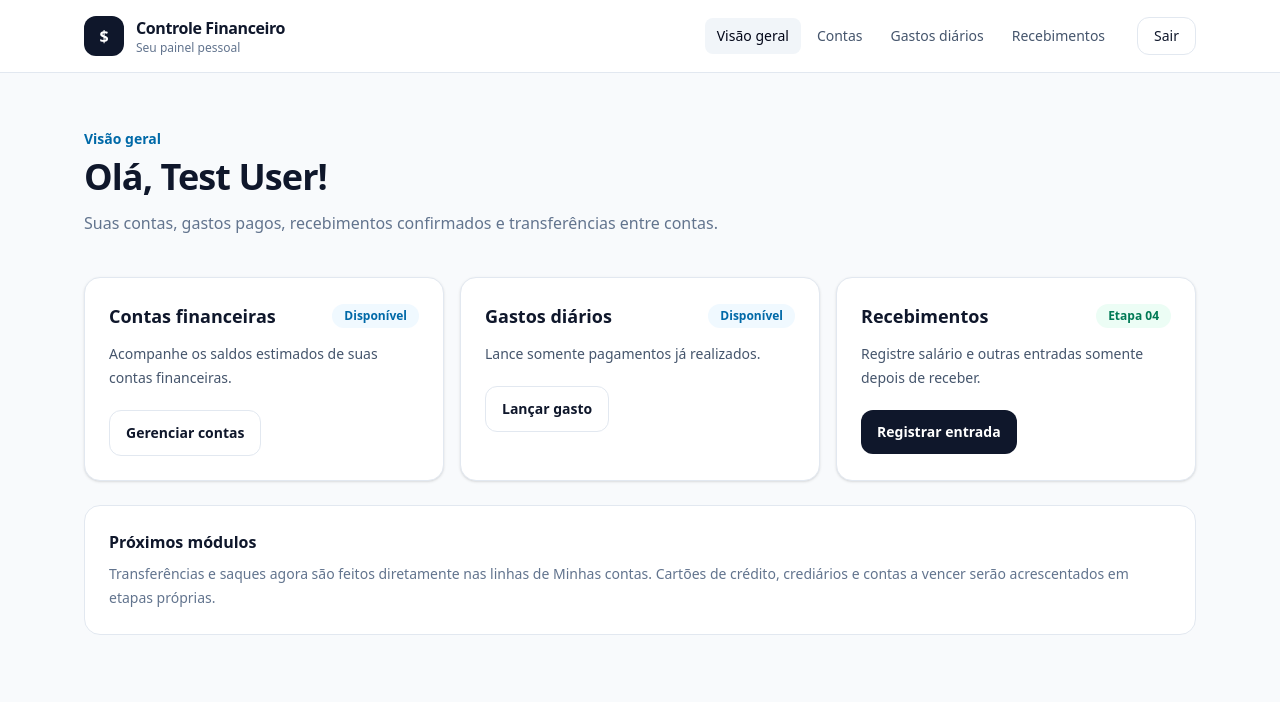
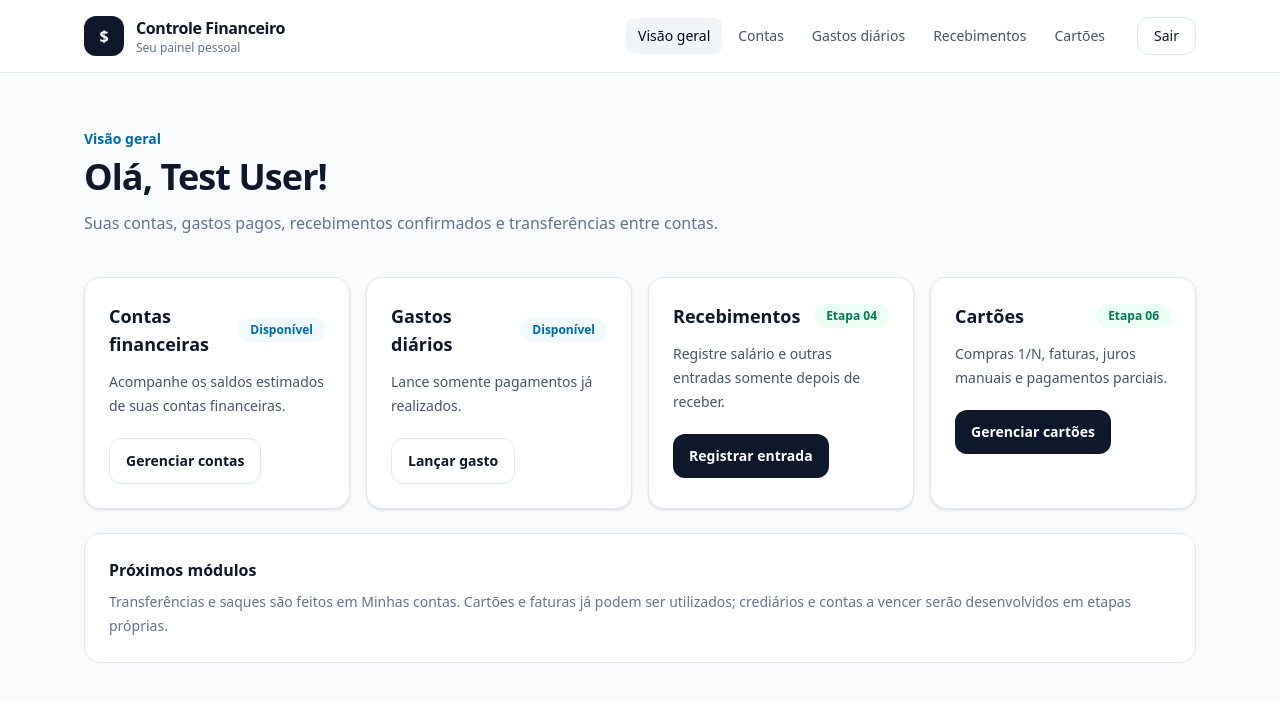
Before and after one commit to jrgviana/controle-financeiro, a Laravel app: page /dashboard in a window 1280 px wide. Shown: the top 702 px of the page. Run offline with Laravel 12, Linux system fonts and the light colour scheme; a user stored in the database is signed in; data comes from the database, SQL or seed files in the repository; style sheets or scripts are compiled from the project's sources; parts of the project's set-up code (start-up, migrations or seed data) failed here and were passed over; some libraries are stand-ins or nearby versions.

Commit message:
Integra cartões ao menu e desconta pagamentos de fatura dos saldos bancários

```diff
--- a/app/Livewire/FinancialAccounts.php
+++ b/app/Livewire/FinancialAccounts.php
@@ -282,6 +282,7 @@ class FinancialAccounts extends Component
             ->withSum('receivedIncomes as income_received', 'amount')
             ->withSum('incomingTransfers as transfers_received', 'amount')
             ->withSum('outgoingTransfers as transfers_sent', 'amount')
+            ->withSum('creditCardPayments as card_payments', 'amount')
             ->get();
 
         $activeAccounts = $accounts->where('active', true);
--- a/app/Models/FinancialAccount.php
+++ b/app/Models/FinancialAccount.php
@@ -45,6 +45,11 @@ class FinancialAccount extends Model
         return $this->hasMany(AccountTransfer::class, 'from_account_id');
     }
 
+    public function creditCardPayments(): HasMany
+    {
+        return $this->hasMany(CreditCardInvoicePayment::class);
+    }
+
     public function user(): BelongsTo
     {
         return $this->belongsTo(User::class);
--- a/app/Support/FinancialBalance.php
+++ b/app/Support/FinancialBalance.php
@@ -35,7 +35,8 @@ class FinancialBalance
             + self::cents($account->income_received ?? 0)
             + self::cents($account->transfers_received ?? 0)
             - self::cents($account->expenses_paid ?? 0)
-            - self::cents($account->transfers_sent ?? 0);
+            - self::cents($account->transfers_sent ?? 0)
+            - self::cents($account->card_payments ?? 0);
     }
 
     /**
@@ -48,6 +49,7 @@ class FinancialBalance
             + self::cents($account->receivedIncomes()->sum('amount'))
             + self::cents($account->incomingTransfers()->sum('amount'))
             - self::cents($account->dailyExpenses()->sum('amount'))
-            - self::cents($account->outgoingTransfers()->sum('amount'));
+            - self::cents($account->outgoingTransfers()->sum('amount'))
+            - self::cents($account->creditCardPayments()->sum('amount'));
     }
 }
--- a/resources/views/dashboard.blade.php
+++ b/resources/views/dashboard.blade.php
@@ -7,7 +7,7 @@
     <h1 class="mt-2 text-3xl font-semibold tracking-tight sm:text-4xl">Olá, {{ auth()->user()->name }}!</h1>
     <p class="mt-3 max-w-2xl text-base leading-7 text-slate-500">Suas contas, gastos pagos, recebimentos confirmados e transferências entre contas.</p>
 
-    <div class="mt-10 grid gap-4 md:grid-cols-3">
+    <div class="mt-10 grid gap-4 md:grid-cols-2 xl:grid-cols-4">
         <section class="rounded-2xl border border-slate-200 bg-white p-6 shadow-sm">
             <div class="flex items-center justify-between gap-3">
                 <h2 class="text-lg font-semibold">Contas financeiras</h2>
@@ -32,10 +32,18 @@
             <p class="mt-3 text-sm leading-6 text-slate-600">Registre salário e outras entradas somente depois de receber.</p>
             <a href="{{ route('recebimentos.index') }}" class="mt-5 inline-flex rounded-xl bg-slate-900 px-4 py-3 text-sm font-semibold text-white transition hover:bg-slate-800">Registrar entrada</a>
         </section>
+        <section class="rounded-2xl border border-slate-200 bg-white p-6 shadow-sm">
+            <div class="flex items-center justify-between gap-3">
+                <h2 class="text-lg font-semibold">Cartões</h2>
+                <span class="rounded-full bg-emerald-50 px-3 py-1 text-xs font-semibold text-emerald-700">Etapa 06</span>
+            </div>
+            <p class="mt-3 text-sm leading-6 text-slate-600">Compras 1/N, faturas, juros manuais e pagamentos parciais.</p>
+            <a href="{{ route('cartoes.index') }}" class="mt-5 inline-flex rounded-xl bg-slate-900 px-4 py-3 text-sm font-semibold text-white transition hover:bg-slate-800">Gerenciar cartões</a>
+        </section>
     </div>
 
     <section class="mt-6 rounded-2xl border border-slate-200 bg-white p-6">
         <h2 class="font-semibold">Próximos módulos</h2>
-        <p class="mt-2 text-sm leading-6 text-slate-500">Transferências e saques agora são feitos diretamente nas linhas de Minhas contas. Cartões de crédito, crediários e contas a vencer serão acrescentados em etapas próprias.</p>
+        <p class="mt-2 text-sm leading-6 text-slate-500">Transferências e saques são feitos em Minhas contas. Cartões e faturas já podem ser utilizados; crediários e contas a vencer serão desenvolvidos em etapas próprias.</p>
     </section>
 @endsection
--- a/resources/views/layouts/app.blade.php
+++ b/resources/views/layouts/app.blade.php
@@ -24,6 +24,7 @@
                     <a href="{{ route('contas.index') }}" class="rounded-lg px-3 py-2 font-medium transition hover:bg-slate-100 {{ request()->routeIs('contas.*') ? 'bg-slate-100 text-slate-950' : 'text-slate-600' }}">Contas</a>
                     <a href="{{ route('gastos.index') }}" class="rounded-lg px-3 py-2 font-medium transition hover:bg-slate-100 {{ request()->routeIs('gastos.*') ? 'bg-slate-100 text-slate-950' : 'text-slate-600' }}">Gastos diários</a>
                     <a href="{{ route('recebimentos.index') }}" class="rounded-lg px-3 py-2 font-medium transition hover:bg-slate-100 {{ request()->routeIs('recebimentos.*') ? 'bg-slate-100 text-slate-950' : 'text-slate-600' }}">Recebimentos</a>
+                    <a href="{{ route('cartoes.index') }}" class="rounded-lg px-3 py-2 font-medium transition hover:bg-slate-100 {{ request()->routeIs('cartoes.*') ? 'bg-slate-100 text-slate-950' : 'text-slate-600' }}">Cartões</a>
                 </nav>
                 <form method="POST" action="{{ route('logout') }}">
                     @csrf
--- a/resources/views/livewire/financial-accounts.blade.php
+++ b/resources/views/livewire/financial-accounts.blade.php
@@ -20,7 +20,7 @@
         <div class="rounded-2xl border border-slate-200 bg-white p-6 shadow-sm">
             <p class="text-sm font-medium text-slate-500">Saldo disponível calculado</p>
             <p class="mt-3 text-3xl font-semibold tracking-tight tabular-nums">{{ $isEstimatedDeficit ? 'Faltam R$' : 'R$' }} {{ $estimatedBalance }}</p>
-            <p class="mt-2 text-xs text-slate-500">Saldo inicial + recebimentos + transferências recebidas − gastos pagos − transferências enviadas. Não inclui compras no cartão e contas futuras.</p>
+            <p class="mt-2 text-xs text-slate-500">Saldo inicial + recebimentos + transferências recebidas − gastos pagos − transferências enviadas − faturas pagas. Compras ainda não pagas aparecem em Cartões.</p>
         </div>
         <div class="rounded-2xl border border-slate-200 bg-white p-6 shadow-sm">
             <p class="text-sm font-medium text-slate-500">Contas ativas</p>
@@ -106,6 +106,7 @@
                         $expenseCents = \App\Support\FinancialBalance::cents($account->expenses_paid ?? 0);
                         $receivedTransferCents = \App\Support\FinancialBalance::cents($account->transfers_received ?? 0);
                         $sentTransferCents = \App\Support\FinancialBalance::cents($account->transfers_sent ?? 0);
+                        $cardPaymentCents = \App\Support\FinancialBalance::cents($account->card_payments ?? 0);
                         $typeName = [
                             'corrente' => 'Conta corrente',
                             'poupanca' => 'Poupança',
@@ -138,6 +139,7 @@
                             <p class="mb-1 font-semibold text-slate-500 lg:hidden">Saídas</p>
                             <p class="tabular-nums">Gastos: R$ {{ \App\Support\FinancialBalance::formatted($expenseCents) }}</p>
                             <p class="mt-1 tabular-nums">Transf.: R$ {{ \App\Support\FinancialBalance::formatted($sentTransferCents) }}</p>
+                            <p class="mt-1 tabular-nums">Faturas: R$ {{ \App\Support\FinancialBalance::formatted($cardPaymentCents) }}</p>
                         </div>
                         <div class="min-w-0">
                             <p class="mb-1 text-xs font-semibold text-slate-500 lg:hidden">Disponível</p>
--- a/routes/web.php
+++ b/routes/web.php
@@ -5,6 +5,7 @@ use App\Livewire\DailyExpenses;
 use App\Livewire\FinancialAccounts;
 use App\Livewire\ReceivedIncomes;
 use App\Livewire\AccountTransfers;
+use App\Livewire\CreditCards;
 use Illuminate\Support\Facades\Route;
 
 Route::redirect('/', '/dashboard');
@@ -20,5 +21,6 @@ Route::middleware('auth')->group(function (): void {
     Route::livewire('/gastos', DailyExpenses::class)->name('gastos.index');
     Route::livewire('/recebimentos', ReceivedIncomes::class)->name('recebimentos.index');
     Route::livewire('/transferencias', AccountTransfers::class)->name('transferencias.index');
+    Route::livewire('/cartoes', CreditCards::class)->name('cartoes.index');
     Route::post('/sair', [PinLoginController::class, 'destroy'])->name('logout');
 });
```
Also changed, not shown: app/Livewire/CreditCards.php (+8 -3 lines).
